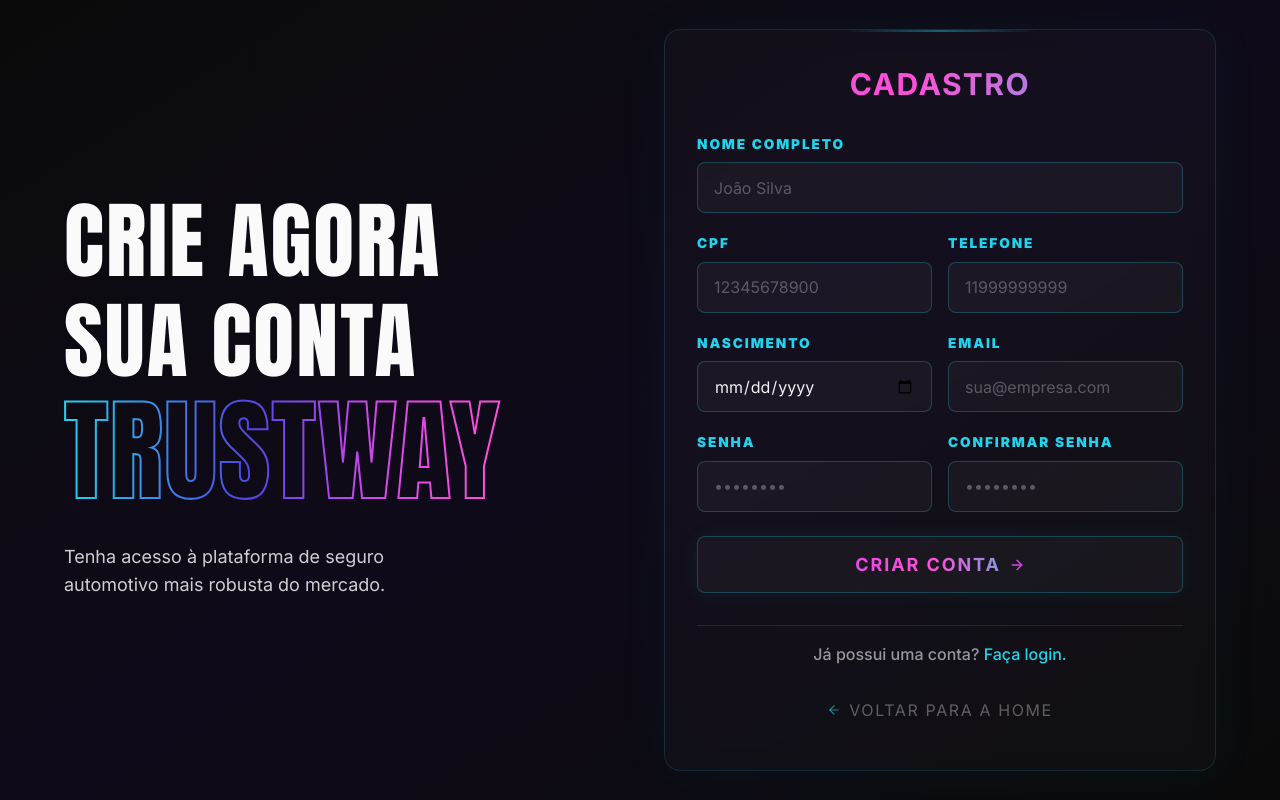
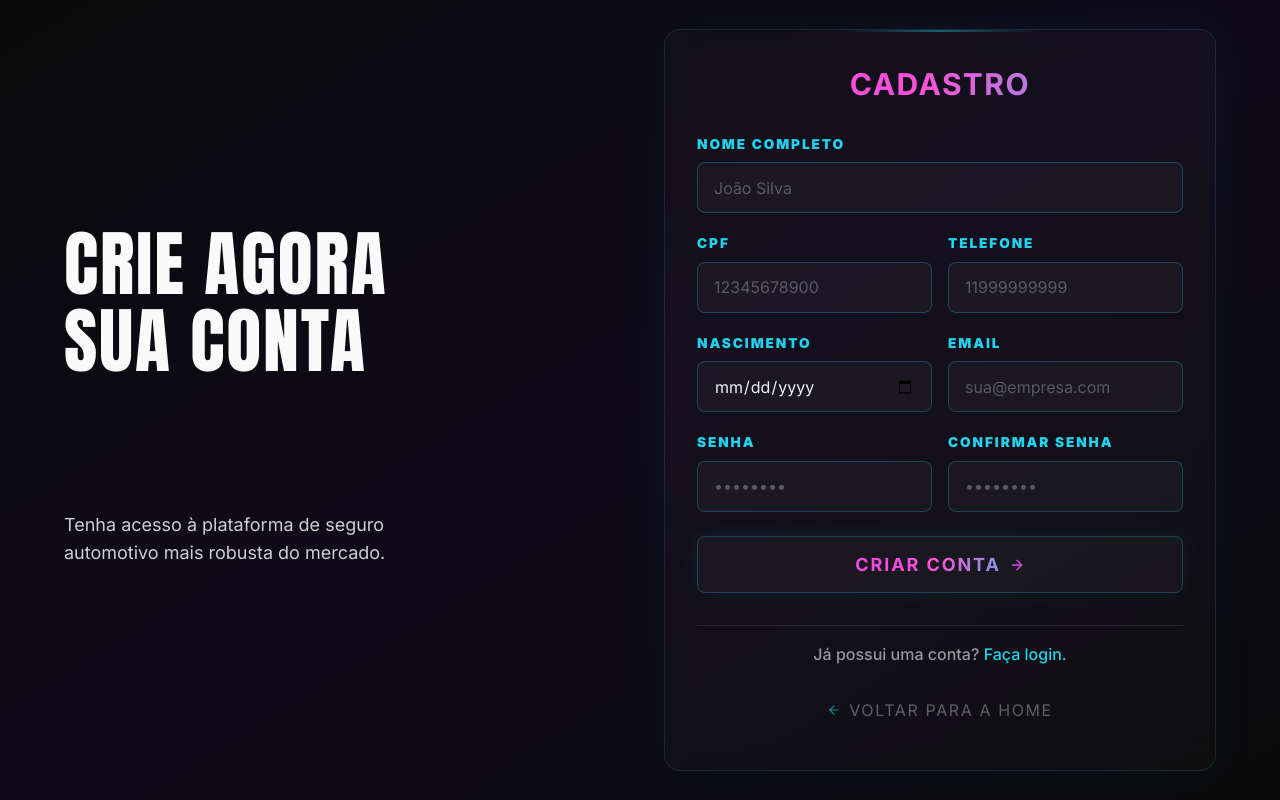
Before and after one commit to twostacktech/TrustWayFront, a React (Vite) app: page /cadastro in a window 1280 px wide. Built offline with nearby package versions, Linux system fonts and the light colour scheme.

Commit message:
fix: ajustado visual para responsividade do login e do cadastro

```diff
--- a/src/pages/register/Register.tsx
+++ b/src/pages/register/Register.tsx
@@ -41,7 +41,7 @@
           senha,
           numeroTelefone
         },
-        () => {}
+        () => { }
       );
 
       navigate('/login');
@@ -62,18 +62,29 @@
       <div className="max-w-6xl w-full grid grid-cols-1 lg:grid-cols-2 gap-12 items-center">
 
         {/* Lado Esquerdo - Informações Sincronizadas */}
-        <div className="space-y-8 flex flex-col items-center text-center lg:items-start lg:text-left">
-          <div className="flex flex-col items-center text-center lg:items-start lg:text-left space-y-6 w-full">
-            <h1 className="mt-1 font-['Anton'] text-[4.5rem] sm:text-[5.25rem] uppercase tracking-wide text-[#FAFAFA] leading-[0.85]">
-              Crie agora
-            </h1>
-            <h1 className="mt-1 font-['Anton'] text-[4.5rem] sm:text-[5.25rem] uppercase tracking-wide text-[#FAFAFA] leading-[0.85]">
-              sua conta
+        <div className="space-y-6 flex flex-col items-center text-center lg:items-start lg:text-left">
+          <div className="flex flex-col items-center text-center lg:items-start lg:text-left pt-10 md:pt-16 lg:pt-0 space-y-4 w-full">            <h1 className="font-['Anton'] text-4xl sm:text-5xl md:text-6xl lg:text-[4.5rem] uppercase tracking-wide text-[#FAFAFA] leading-[0.85]">
+            Crie agora
+          </h1>
+            <h1 className="-mt-1 md:-mt-1 lg:mt-0 font-['Anton'] text-4xl sm:text-5xl md:text-6xl lg:text-[4.5rem] uppercase tracking-wide text-[#FAFAFA] leading-[0.85]">              sua conta
             </h1>
 
+            {/* Definição Isolada do Gradiente (Para não sumir em nenhuma tela) */}
+            <svg className="!absolute !w-0 !h-0">
+              <defs>
+                <linearGradient id="register-outline-gradient" x1="0%" y1="0%" x2="100%" y2="0%">
+                  <stop offset="0%" stopColor="#22D3EE" />
+                  <stop offset="42%" stopColor="#4F46E5" />
+                  <stop offset="72%" stopColor="#D946EF" />
+                  <stop offset="100%" stopColor="#FF4FD8" />
+                </linearGradient>
+              </defs>
+            </svg>
+
+            {/* 1. TRUSTWAY MOBILE - Aparece apenas no celular */}
             <svg
-              className="about-outline-title -mt-2 w-full max-w-[450px]"
-              viewBox="0 0 550 110"
+              className="about-outline-title mt-1 md:-mt-1 w-full max-w-[240px] !block md:!hidden"
+              viewBox="0 0 800 110"
               preserveAspectRatio="xMinYMid meet"
               aria-label="Trustway"
               role="img"
@@ -86,58 +97,52 @@
                   <stop offset="100%" stopColor="#FF4FD8" />
                 </linearGradient>
               </defs>
-
-              {/* 1. TEXTO MOBILE */}
-              <text
-                x="50%"
-                y="65"
-                fontFamily="Anton, sans-serif"
-                fontSize="90"
-                fontWeight="normal"
-                letterSpacing="2"
-                dominantBaseline="middle"
-                textAnchor="middle"
-                fill="transparent"
-                stroke="url(#register-outline-gradient)"
-                strokeWidth="2"
-                className="block lg:hidden"
-              >
-                TRUSTWAY
-              </text>
-
-              {/* 2. TEXTO DESKTOP */}
-              <text
-                x="0"
-                y="65"
-                fontFamily="Anton, sans-serif"
-                fontSize="90"
-                fontWeight="normal"
-                letterSpacing="2"
-                dominantBaseline="middle"
-                textAnchor="start"
-                fill="transparent"
-                stroke="url(#register-outline-gradient)"
-                strokeWidth="2"
-                className="hidden lg:block"
-              >
+              <text x="50%" y="70" fontFamily="Anton, sans-serif" fontSize="55" textAnchor="middle" fill="transparent" stroke="url(#register-outline-gradient)" strokeWidth="2">
                 TRUSTWAY
               </text>
             </svg>
 
-            {/* 1. TEXTO DESCRITIVO MOBILE */}
-            <p className="block lg:hidden text-[#FFFFFFFF]/80 text-lg max-w-md pt-4">
+            {/* 2. TRUSTWAY TABLET - Aparece no Tablet  */}
+            <svg
+              className="about-outline-title mt-1 !hidden md:!block lg:!hidden"
+              style={{ width: '450px', maxWidth: '100%' }}
+              viewBox="0 0 800 110"
+              preserveAspectRatio="xMinYMid meet"
+              aria-label="Trustway"
+              role="img"
+            >
+              <text x="50%" y="80" fontFamily="Anton, sans-serif" fontSize="55" textAnchor="middle" fill="transparent" stroke="url(#register-outline-gradient)" strokeWidth="2">
+                TRUSTWAY
+              </text>
+            </svg>
+
+            {/* 3. TRUSTWAY DESKTOP - O seu Desktop que já estava perfeito */}
+            <svg
+              className="about-outline-title mt-2 w-full max-w-[450px] !hidden lg:!block lg:self-start"
+              viewBox="0 0 800 110"
+              preserveAspectRatio="xMinYMid meet"
+              aria-label="Trustway"
+              role="img"
+            >
+              <text x="0" y="85" fontFamily="Anton, sans-serif" fontSize="60" textAnchor="start" fill="transparent" stroke="url(#register-outline-gradient)" strokeWidth="2">
+                TRUSTWAY
+              </text>
+            </svg>
+
+            {/* 1. TEXTO DESCRITIVO MOBILE/TABLET */}
+            <p className="!block lg:!hidden text-[#FFFFFFFF]/80 text-base sm:text-base md:text-xl max-w-sm md:max-w-lg pt-3">
               Tenha acesso à plataforma de seguro automotivo mais robusta do mercado.
             </p>
 
             {/* 2. TEXTO DESCRITIVO DESKTOP */}
-            <p className="hidden lg:block text-[#FFFFFFFF]/80 text-lg max-w-md pt-4 pr-8">
+            <p className="!hidden lg:!block text-[#FFFFFFFF]/80 text-lg max-w-md lg:mt-6 pr-8">
               Tenha acesso à plataforma de seguro automotivo mais robusta do mercado.
             </p>
           </div>
         </div>
 
         {/* Lado Direito - Formulário Reestilizado */}
-        <div className="w-full max-w-xl border border-[#22D3EE]/15 bg-[#F0F2F4]/[0.025] backdrop-blur-md p-8 rounded-2xl shadow-[0_0_50px_rgba(34,211,238,0.05)] relative overflow-hidden mx-auto lg:mx-0ADA">
+        <div className="w-full max-w-xl border border-[#22D3EE]/15 bg-[#F0F2F4]/[0.025] backdrop-blur-md p-8 rounded-2xl shadow-[0_0_50px_rgba(34,211,238,0.05)] relative overflow-hidden mx-auto lg:mx-0">
           <div className="absolute top-0 left-1/2 -translate-x-1/2 w-48 h-[2px] bg-gradient-to-r from-transparent via-[#22D3EE]/40 to-transparent" />
 
           <h2 className="text-3xl font-[var(--font-display)] font-normal text-center mb-8 tracking-[0.05em] uppercase text-[#F0F2F4]">
@@ -299,7 +304,6 @@
             </Link>
           </div>
         </div>
-
       </div>
     </div>
   );
```
Also changed, not shown: src/pages/login/Login.tsx (+100 -26 lines).
